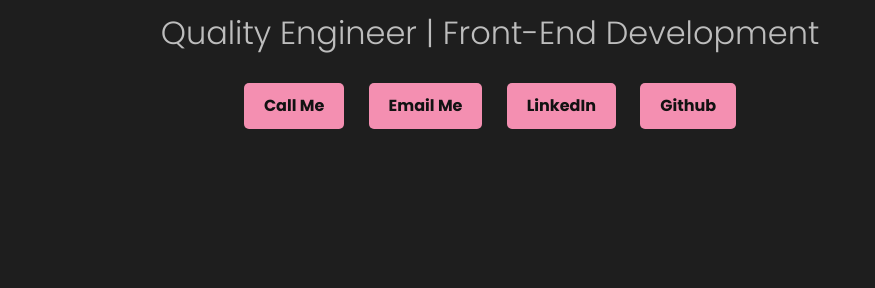
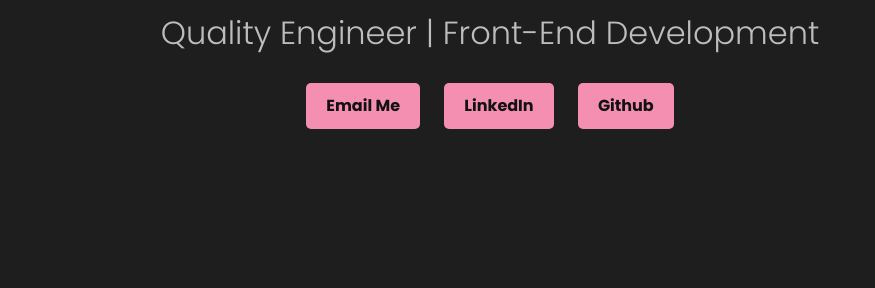
Before and after one commit to AlexDorofeeva/PORTFOLIO-Front-end, a plain HTML site: page index.html in a window 1280 px wide. Shown: the part 512-800 px from the top of the page, 0-875 px from the left. Drawn offline with Linux system fonts and the light colour scheme.

Commit message:
Update index.html

```diff
--- a/index.html
+++ b/index.html
@@ -25,7 +25,6 @@
       <h1>Aleksandra Dorofeeva</h1>
       <h3>Quality Engineer | Front-End Development</h3>
       <div class="contact">
-        <a href="tel:+8613122256585" class="button">Call Me</a>
         <a href="mailto:aleksalexandordofeeva@gmail.com" class="button">Email Me</a>
         <a href="https://www.linkedin.com/in/aleksandra-dorofeeva-46997a267/" target="_blank" class="button">LinkedIn</a>
         <a href="https://github.com/AlexDorofeeva" target="_blank" class="button">Github</a>
```
